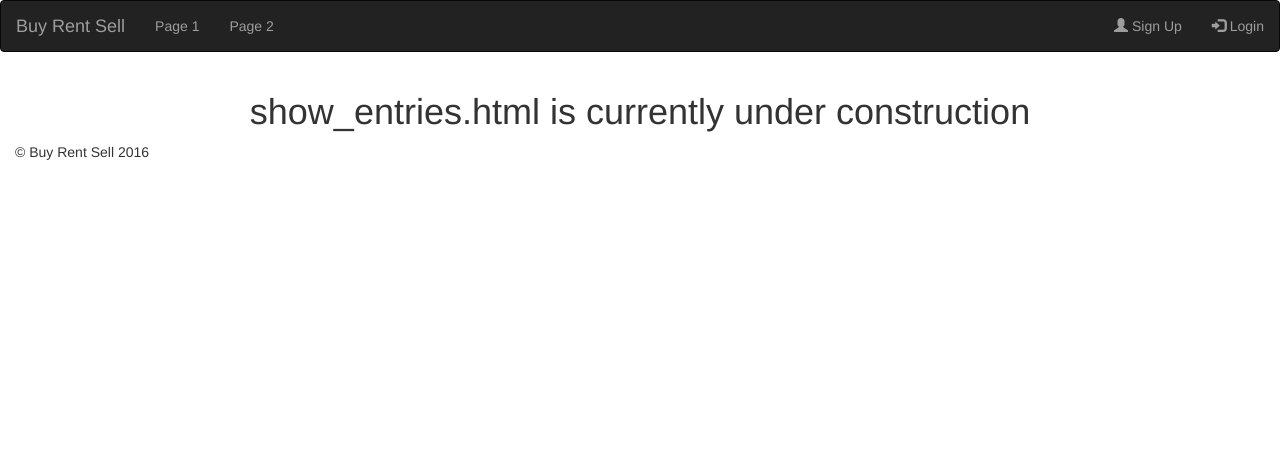
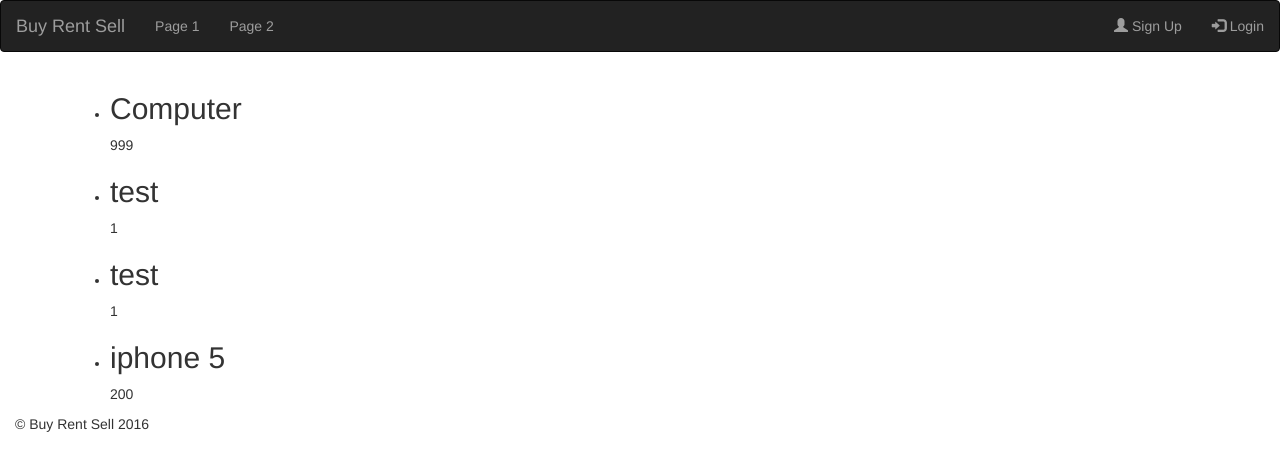
Before and after one commit to mhendri/buyrentsell, a Flask app: page /showPosts in a window 1280 px wide. Shown: the top 471 px of the page. Run offline with Flask 2, Linux system fonts and the light colour scheme; data comes from the database, SQL or seed files in the repository; both versions use the stored data as it was after the commit; some libraries are stand-ins or nearby versions.

Commit message:
Fetch data from Post table to show_entries.html

```diff
--- a/app.py
+++ b/app.py
@@ -155,7 +155,10 @@ def post():
 
 @app.route('/showPosts')
 def show_entries():
-    return render_template('show_entries.html')
+
+    entries = Post.query.order_by(Post.post_posterid)
+    return render_template('show_entries.html', entries = entries)
+
 
 '''
 sample code from flaskr.app tutorial
--- a/templates/show_entries.html
+++ b/templates/show_entries.html
@@ -1,13 +1,12 @@
 {% extends "base.html" %}
 {% block content %}
-<h1 align="center">show_entries.html is currently under construction</h1>
-<!--
+<!-- <h1 align="center">show_entries.html is currently under construction</h1> -->
 <ul class=entries>
-  {% for entry in allpost %}
-    <li><h2>{{ entry.title }}</h2>{{ entry.text|safe }}
+  {% for entry in entries %}
+    <li><h2>{{ entry.post_title }}</h2>{{ entry.post_price|safe }}
   {% else %}
-    <li><em>Unbelievable.  No entries here so far</em>
+    <em>No entries here so far</em>
   {% endfor %}
   </ul>
--->
+
 {% endblock %}
```
Also changed, not shown: brs.db.
